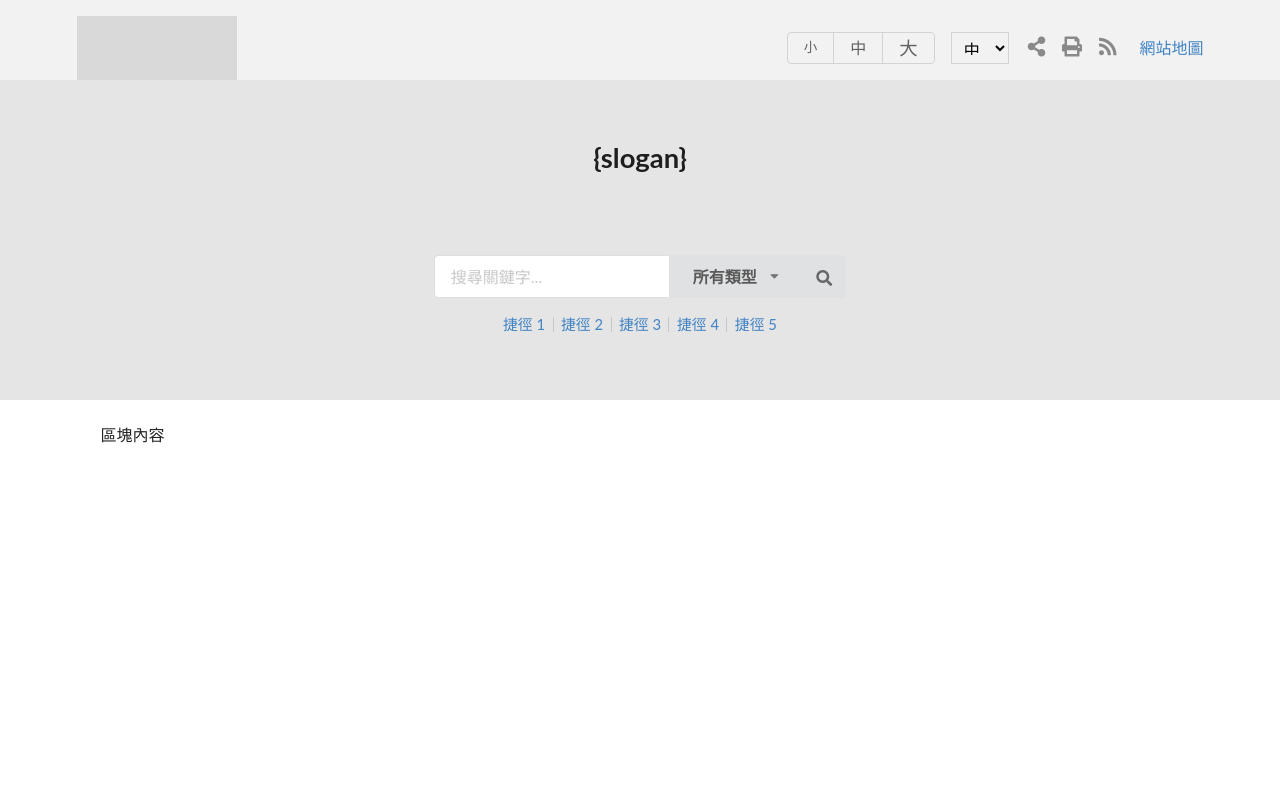
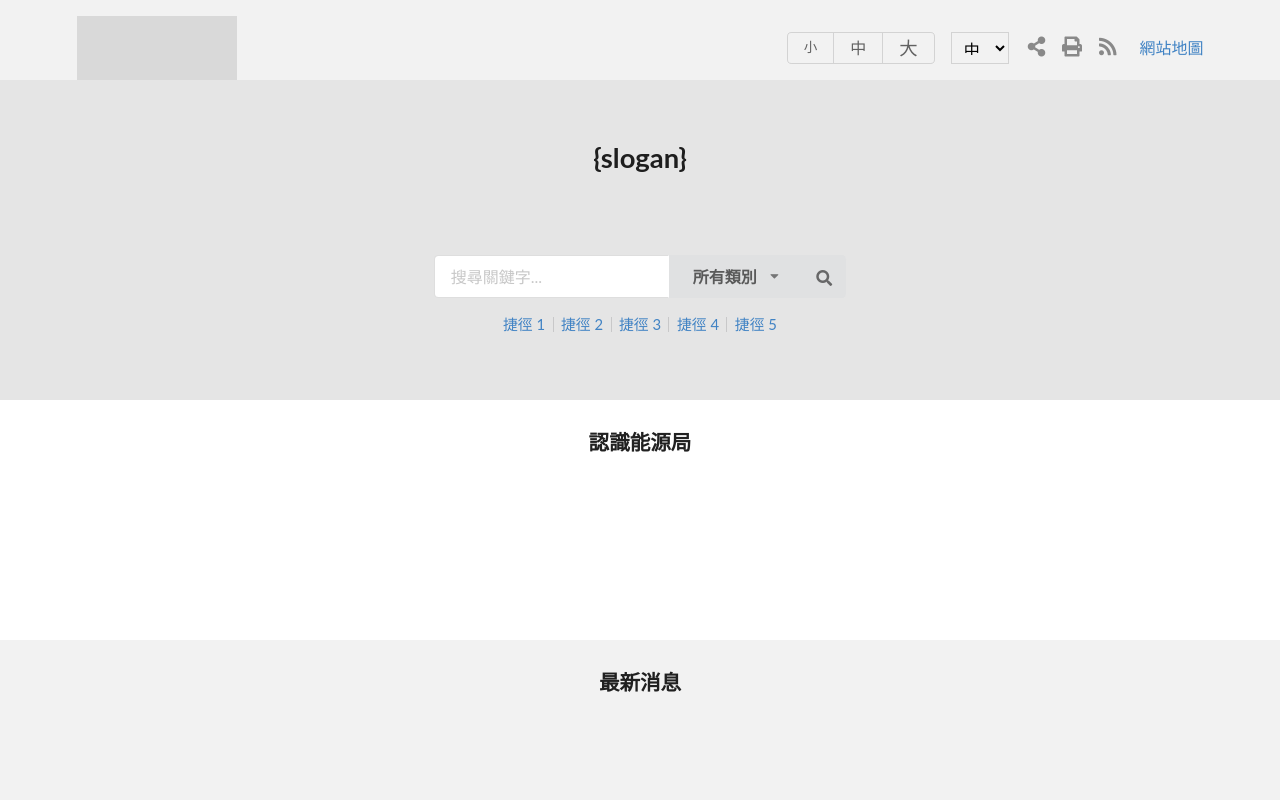
Before and after one commit to ETBlue/moeaboe, a React (Create React App) app: page / in a window 1280 px wide. Shown: the top 800 px of the page. Built offline with nearby package versions, Linux system fonts and the light colour scheme.

Commit message:
update level 1 pages

```diff
--- a/public/css/index.css
+++ b/public/css/index.css
@@ -143,6 +143,17 @@ html, body {
   align-items: center;
 }
 
+.Home .section,
+.CategoryTransition .section {
+  height: 15rem;
+  padding: 2rem 0;
+}
+
+.Home .section:nth-child(even),
+.CategoryTransition .section:nth-child(odd) {
+  background-color: hsla(0,0%,0%,0.05);
+}
+
 .Category #main {
   padding: 2rem 0;
 }
@@ -171,6 +182,6 @@ html, body {
 }
 
 .Category #content .ui.items .item>.image>.icon {
-  font-size: 1.5rem;
+  font-size: 2rem;
   opacity: 0.5;
 }
--- a/src/comp/CategoryService.js
+++ b/src/comp/CategoryService.js
@@ -19,9 +19,9 @@ export default ({tagObj, tagTreeObj, categoryId}) => {
             <div className='image' style={{height: '10rem'}} >
             </div>
             <div className='content'>
-            <Link to={`/service/${serviceId}`} className='center aligned header'>
-              {serviceItem.title}
-            </Link>
+              <Link to={`/service/${serviceId}`} className='center aligned header'>
+                {serviceItem.title}
+              </Link>
             </div>
           </section>
         </div>
--- a/src/comp/CategorySidebar.js
+++ b/src/comp/CategorySidebar.js
@@ -1,7 +1,5 @@
 import React from 'react'
-import {
-  NavLink
-} from 'react-router-dom'
+import renderMenu from '../func/renderMenu'
 
 export default ({tagObj, tagTreeObj, categoryId}) => {
   let currentDepth = 0
@@ -13,39 +11,7 @@ export default ({tagObj, tagTreeObj, categoryId}) => {
     3: 'level3'
   }
 
-  const renderMenu = ({tagObj, tagTreeObj, categoryId}) => {
-    const listJSX = Object.keys(tagTreeObj).map((tagId, tagIdIndex) => {
-      currentDepth += 1
-
-      let subListJSX
-      let itemStyle = ''
-
-      if (Object.keys(tagTreeObj[tagId]).length > 0) {
-        itemStyle += currentDepth2FolderItemStyle[currentDepth]
-        subListJSX = renderMenu({tagObj, tagTreeObj: tagTreeObj[tagId], categoryId})
-      }
-
-      currentDepth -= 1
-
-      return (
-        <div className={`${itemStyle} item`} key={`${tagId}-${tagIdIndex}`}>
-          <NavLink to={`/${categoryId}/${tagId}`}>
-            {tagObj[tagId].title}
-          </NavLink>
-          {subListJSX}
-        </div>
-      )
-    })
-
-    const menuStyle = currentDepth === 0 ? 'ui vertical fluid' : ''
-    return (
-      <div className={`${menuStyle} menu`}>
-        {listJSX}
-      </div>
-    )
-  }
-
-  const sidebarJSX = renderMenu({tagObj: tagObj[categoryId], tagTreeObj: tagTreeObj[categoryId], categoryId})
+  const sidebarJSX = renderMenu({tagObj: tagObj[categoryId], tagTreeObj: tagTreeObj[categoryId], categoryId, currentDepth, currentDepth2FolderItemStyle})
 
   return (
     <nav className='CategorySidebar'>
--- /dev/null
+++ b/src/comp/CategoryTransition.js
@@ -0,0 +1,27 @@
+import React from 'react'
+import {
+  Link
+} from 'react-router-dom'
+
+export default () => {
+  const blockIdArray = [
+    '為什麼要能源轉型',
+    '臺灣的關鍵能源數據',
+    '我們如何邁向能源轉型'
+  ]
+
+  const blockJSX = blockIdArray.map((blockId, blockIdIndex) => {
+    return (
+      <section key={blockId} className='section'>
+        <h2 className='ui medium center aligned header'>
+          {blockId}
+        </h2>
+      </section>
+    )
+  })
+  return (
+    <div className='CategoryTransition'>
+      {blockJSX}
+    </div>
+  )
+}
--- a/src/comp/Searchbar.js
+++ b/src/comp/Searchbar.js
@@ -5,11 +5,11 @@ import {
 
 export default () => {
   const NEEDS = [
-    '能源時事',
-    '法規與公民參與',
-    '本局報告與資料',
-    '知識與教材',
-    '優惠方案'
+    '類別 1',
+    '類別 2',
+    '類別 3',
+    '類別 4',
+    '類別 5'
   ]
   const searchOptionJSX = NEEDS.map((item, itemIndex) => (
     <div key={`${item}-${itemIndex}`} className='item'>
@@ -36,12 +36,12 @@ export default () => {
         <input type='text' placeholder='搜尋關鍵字...' />
         <div className='ui simple dropdown button'>
           <div className='text'>
-            所有類型
+            所有類別
           </div>
           <i className='dropdown icon' />
           <div className='menu'>
             <div className='item'>
-              所有類型
+              所有類別
             </div>
             {searchOptionJSX}
           </div>
--- /dev/null
+++ b/src/func/renderMenu.js
@@ -0,0 +1,37 @@
+import React from 'react'
+import {
+  NavLink
+} from 'react-router-dom'
+
+const renderMenu = ({tagObj, tagTreeObj, categoryId, currentDepth, currentDepth2FolderItemStyle}) => {
+  const listJSX = Object.keys(tagTreeObj).map((tagId, tagIdIndex) => {
+    currentDepth += 1
+
+    let subListJSX
+    let itemStyle = ''
+
+    if (Object.keys(tagTreeObj[tagId]).length > 0) {
+      itemStyle += currentDepth2FolderItemStyle[currentDepth]
+      subListJSX = renderMenu({tagObj, tagTreeObj: tagTreeObj[tagId], categoryId, currentDepth, currentDepth2FolderItemStyle})
+    }
+
+    currentDepth -= 1
+    return (
+      <div className={`${itemStyle} item`} key={`${tagId}-${tagIdIndex}`}>
+        <NavLink to={`/${categoryId}/${tagId}`}>
+          {tagObj[tagId].title}
+        </NavLink>
+        {subListJSX}
+      </div>
+    )
+  })
+
+  const menuStyle = currentDepth === 0 ? 'ui vertical fluid' : ''
+  return (
+    <div className={`${menuStyle} menu`}>
+      {listJSX}
+    </div>
+  )
+}
+
+export default renderMenu
--- a/src/page/Category.js
+++ b/src/page/Category.js
@@ -9,9 +9,14 @@ import Navbar from '../comp/Navbar'
 import CategorySidebar from '../comp/CategorySidebar'
 import CategoryPolicy from '../comp/CategoryPolicy'
 import CategoryService from '../comp/CategoryService'
+import CategoryTransition from '../comp/CategoryTransition'
+import renderMenu from '../func/renderMenu'
 
 export default ({categoryId, tagId, pathname, search, categoryObj, categoryIdArray, tagObj, tagTreeObj, contentObj, tagContentObj, authorObj}) => {
   if (!categoryId || !categoryObj || !categoryIdArray || !tagObj || !tagTreeObj) return null
+
+  console.log(pathname)
+  console.log(search)
 
   let breadcumbCat = []
   let categoryTextJSX = null
@@ -45,6 +50,7 @@ export default ({categoryId, tagId, pathname, search, categoryObj, categoryIdArr
   let headerText
   let mainJSX
 
+  // destination page
   if (contentObj[categoryId][tagId]) {
     renderBreadcumbTagText({tagId: contentObj[categoryId][tagId].tag_id, tagObj})
     const contentTextJSX = (
@@ -55,14 +61,24 @@ export default ({categoryId, tagId, pathname, search, categoryObj, categoryIdArr
     breadcumbTag.push(' > ')
     breadcumbTag.push(contentTextJSX)
 
-    headerText = contentObj[categoryId][tagId].title
+    const headerIcon = contentObj[categoryId][tagId].icon || tagObj[categoryId][contentObj[categoryId][tagId].tag_id].icon
+    headerText = [
+      <i className={`${headerIcon} icon`} style={{opacity: '0.5'}} />,
+      contentObj[categoryId][tagId].title
+    ]
     mainJSX = (
       <p>
-        content page
+        <a href={contentObj[categoryId][tagId].current_url || ''} target='_blank'>
+          {`《${contentObj[categoryId][tagId].title}》的原始網址 `}
+          <i className='external alternate icon' />
+        </a>
       </p>
     )
+
+  // navigation page
   } else {
     renderBreadcumbTagText({tagId, tagObj})
+    headerText = categoryObj[categoryId].title
     const renderContentList = ({contentObj, tagContentObj}) => {
       let activeTagId = tagId || 'all'
       if (!tagContentObj || !tagContentObj[categoryId][activeTagId]) return null
@@ -71,6 +87,17 @@ export default ({categoryId, tagId, pathname, search, categoryObj, categoryIdArr
         const contentItem = contentObj[categoryId][contentId]
         const contentIcon = contentItem.icon || tagObj[categoryId][contentItem.tag_id].icon
         const contentUrl = `/${contentItem.category_id}/${contentId}`
+        let contentAction = null
+        if (contentItem.layout_id === 'external_site') {
+          contentAction = (
+            <div className='extra'>
+              <a href={contentItem.current_url} target='_blank'>
+                直接前往外網連結
+                <i className='icon right chevron' />
+              </a>
+            </div>
+          )
+        }
         return (
           <div className='item' key={`${contentId}-${contentIdIndex}`} >
             <div className='ui mini image'>
@@ -84,6 +111,7 @@ export default ({categoryId, tagId, pathname, search, categoryObj, categoryIdArr
                 {authorObj[contentItem.author_ids] ? authorObj[contentItem.author_ids].title : ''}
                 {contentItem.updated ? `於 ${contentItem.updated} 更新` : ''}
               </div>
+              {contentAction}
             </div>
           </div>
         )
@@ -96,8 +124,8 @@ export default ({categoryId, tagId, pathname, search, categoryObj, categoryIdArr
       )
     }
 
+    // level one pages with layout setting
     if (tagId.length === 0 && categoryObj[categoryId].layout.length > 0) {
-      headerText = categoryObj[categoryId].title
       const layout = categoryObj[categoryId].layout
 
       if (layout === 'policy') {
@@ -105,17 +133,53 @@ export default ({categoryId, tagId, pathname, search, categoryObj, categoryIdArr
       } else if (layout === 'service') {
         mainJSX = CategoryService({categoryId, tagTreeObj, tagObj})
       } else if (layout === 'transition') {
-        mainJSX = <p>layout - transition</p>
+        mainJSX = <CategoryTransition />
       }
 
+    // level two service pages
+    } else if (tagId.length > 0 && categoryId === 'service') {
+      headerText = tagObj[categoryId][tagId].title
+
+      if (!tagId.includes('/')) {
+        const contentListJSX = Object.keys(tagTreeObj[categoryId][tagId]).map((serviceId, serviceIdIndex) => {
+          return (
+            <div className='column'>
+              <h2 className='ui center aligned medium icon header'>
+                <i className='circular image icon' style={{fontSize: '5rem'}} />
+                {tagObj[categoryId][serviceId].title}
+              </h2>
+            </div>
+          )
+        })
+        mainJSX = (
+          <div className='ui three column stackable grid'>
+            {contentListJSX}
+          </div>
+        )
+      } else {
+        mainJSX = (
+          <div className='ui two column stackable grid'>
+            <div id='sidebar' className='five wide column'>
+              {renderMenu({tagObj: tagObj[categoryId], tagTreeObj: tagTreeObj[categoryId][tagId], categoryId, currentDepth: 0, currentDepth2FolderItemStyle: {}})}
+            </div>
+            <div id='content' className='eleven wide column'>
+              {renderContentList({contentObj, tagContentObj})}
+            </div>
+          </div>
+        )
+      }
+
+    // others
     } else {
-      headerText = categoryObj[categoryId].title
       mainJSX = (
         <div className='ui two column stackable grid'>
           <div id='sidebar' className='five wide column'>
             {CategorySidebar({tagObj, tagTreeObj, categoryId})}
           </div>
           <div id='content' className='eleven wide column'>
+            {
+            //renderFilter({})
+            }
             {renderContentList({contentObj, tagContentObj})}
           </div>
         </div>
--- a/src/page/Home.js
+++ b/src/page/Home.js
@@ -7,6 +7,25 @@ import Searchbar from '../comp/Searchbar'
 import SITE_SETTING from '../const/SITE_SETTING'
 
 export default ({categoryObj, categoryIdArray}) => {
+  const blockIdArray = [
+    '認識能源局',
+    '最新消息',
+    '能源數據',
+    '近期活動',
+    '能源知識帶著走'
+  ]
+
+  const blockJSX = blockIdArray.map((blockId, blockIdIndex) => {
+    return (
+      <section key={blockId} className='section'>
+        <div className='ui container'>
+          <h2 className='ui center aligned medium header'>
+            {blockId}
+          </h2>
+        </div>
+      </section>
+    )
+  })
   return (
     <div className='Home'>
       <Header>
@@ -20,13 +39,7 @@ export default ({categoryObj, categoryIdArray}) => {
           <Searchbar />
         </div>
       </section>
-      <section className='policy'>
-        <div className='ui container'>
-          <div className='ui basic padded segment'>
-            區塊內容
-          </div>
-        </div>
-      </section>
+      {blockJSX}
     </div>
   )
 }
```
Also changed, not shown: src/data/BOE - data - content.csv.
